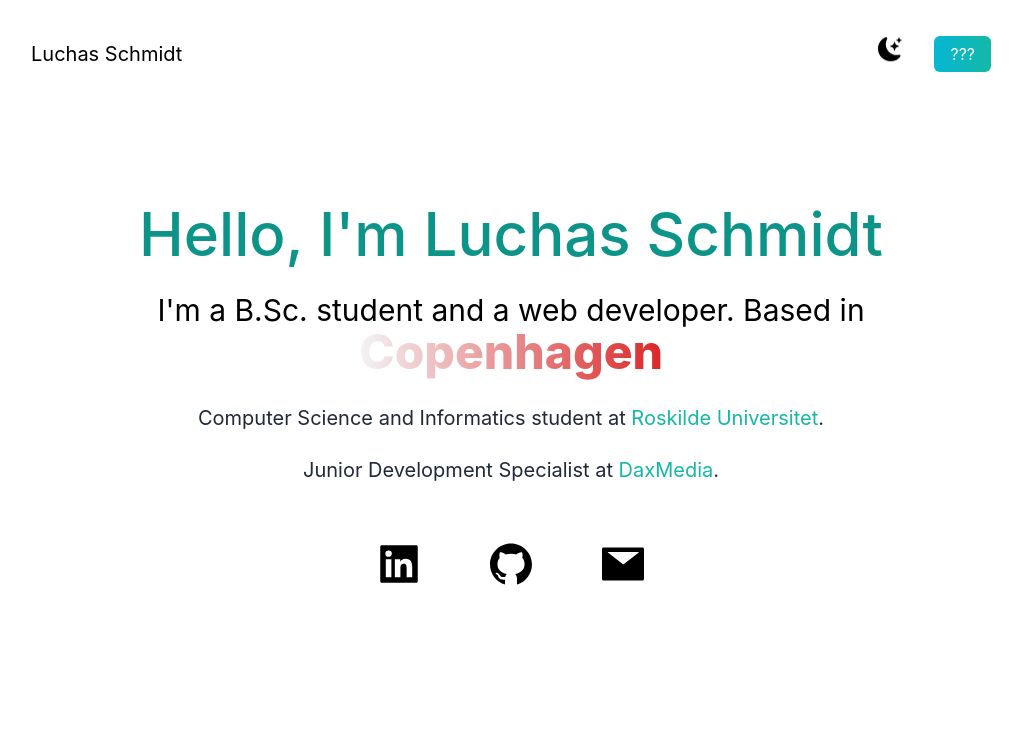
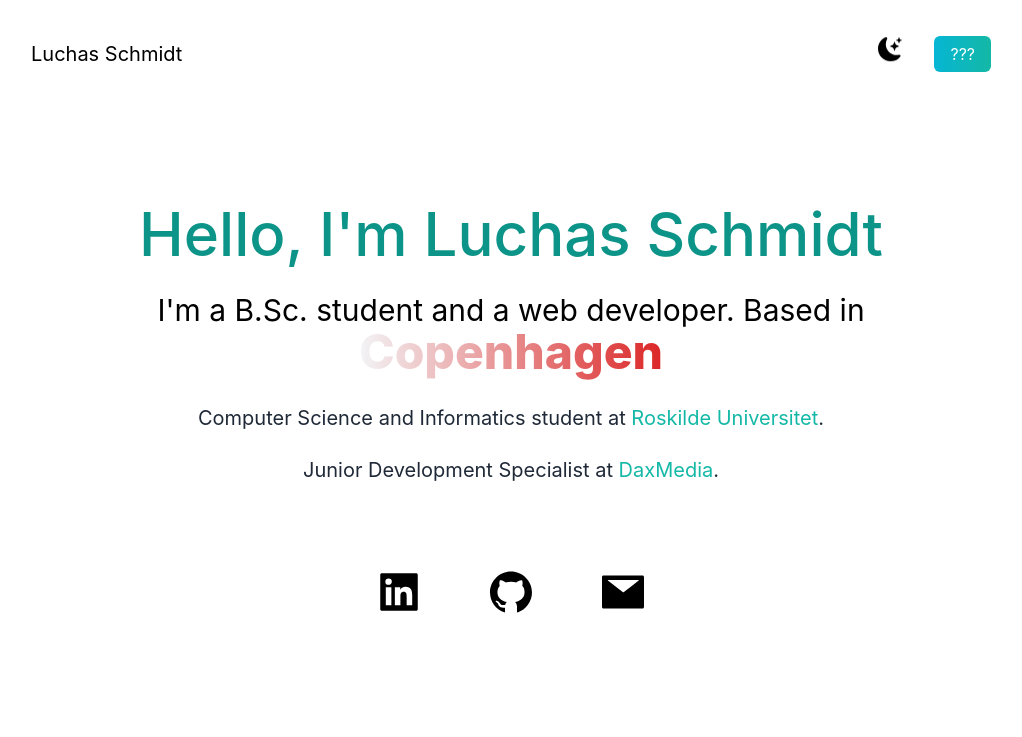
Before and after one commit to Luchassmed/windy, a Next.js app: page / in a window 1280 px wide. Shown: the top 737 px of the page, without its empty margins (129-1151 px from the left). Built offline with nearby package versions, Linux system fonts and the light colour scheme.

Commit message:
feat: framer motion at rendering

```diff
--- a/components/Projects.js
+++ b/components/Projects.js
@@ -23,8 +23,9 @@ export default function Projects() {
             <p className="text-md py-2 leading-8 text-gray-600 dark:text-white">
               Most of the projects I have done have been in connection with
               exams and assignments during my schooling at{" "}
-              <span className="text-teal-500">Roskilde Universitet</span>. The
-              portfolio will be updated continuously...
+              <span className="text-teal-500">Roskilde Universitet</span>.
+              <br />
+              The portfolio will be updated continuously...
             </p>
           </div>
 
--- a/components/Socials.js
+++ b/components/Socials.js
@@ -4,7 +4,7 @@ import { AiFillLinkedin, AiFillGithub, AiFillMail } from "react-icons/ai";
 export default function Socials() {
   return (
     <div>
-      <div className="text-5xl flex justify-center gap-16 py-3 dark:text-white">
+      <div className="text-5xl flex justify-center gap-16 pt-20 dark:text-white">
         <a
           className="transition ease-in-out delay-200 hover:-translate-y-1 hover:scale-110 duration-300"
           href="https://www.linkedin.com/in/luchas-schmidt/"
--- a/package.json
+++ b/package.json
@@ -10,6 +10,7 @@
   },
   "dependencies": {
     "@headlessui/react": "^1.7.3",
+    "framer-motion": "^7.6.1",
     "keen-slider": "^6.8.3",
     "next": "12.3.1",
     "react": "18.2.0",
--- a/pages/index.js
+++ b/pages/index.js
@@ -6,6 +6,7 @@ import { useState } from "react";
 import Projects from "../components/Projects";
 import Socials from "../components/Socials";
 import "keen-slider/keen-slider.min.css";
+import { motion } from "framer-motion";
 
 export default function Home() {
   const [darkMode, setDarkMode] = useState(false);
@@ -42,9 +43,26 @@ export default function Home() {
             </ul>
           </nav>
           <div className="text-center p-10">
+            <motion.div
+              initial="hidden"
+              animate="visible"
+              variants={{
+                hidden: { scale: 0.8, opacity: 0 },
+                visible: { scale: 1, opacity: 1, transition: { delay: 0.4 } },
+              }}
+            >
               <h2 className="text-5xl py-2 text-teal-600 font-medium md:text-6xl">
                 Hello, I'm Luchas Schmidt
               </h2>
+            </motion.div>
+            <motion.div
+              initial="hidden"
+              animate="visible"
+              variants={{
+                hidden: { scale: 0.8, opacity: 0 },
+                visible: { scale: 1, opacity: 1, transition: { delay: 0.8 } },
+              }}
+            >
               <h3 className="text-2xl py-2 md:text-3xl dark:text-white">
                 I'm a B.Sc. student and a web developer. Based in
                 <span className="text-5xl font-extrabold text-transparent bg-clip-text bg-gradient-to-r from-gray-100 to-red-600">
@@ -60,8 +78,9 @@ export default function Home() {
                 Junior Development Specialist at
                 <span className="text-teal-500"> DaxMedia</span>.
               </p>
+              <Socials />
+            </motion.div>
           </div>
-          <Socials />
           <div className="relative mx-auto rounded-full w-80 h-80 mt-20 md:h-96 md:w-96">
             <Image src={Avatar} layout="fill" objectFit="cover" />
           </div>
```
Also changed, not shown: 1 other file (tests, documents, lock files or other folders). Lines whose indentation alone changed are shown as unchanged.
